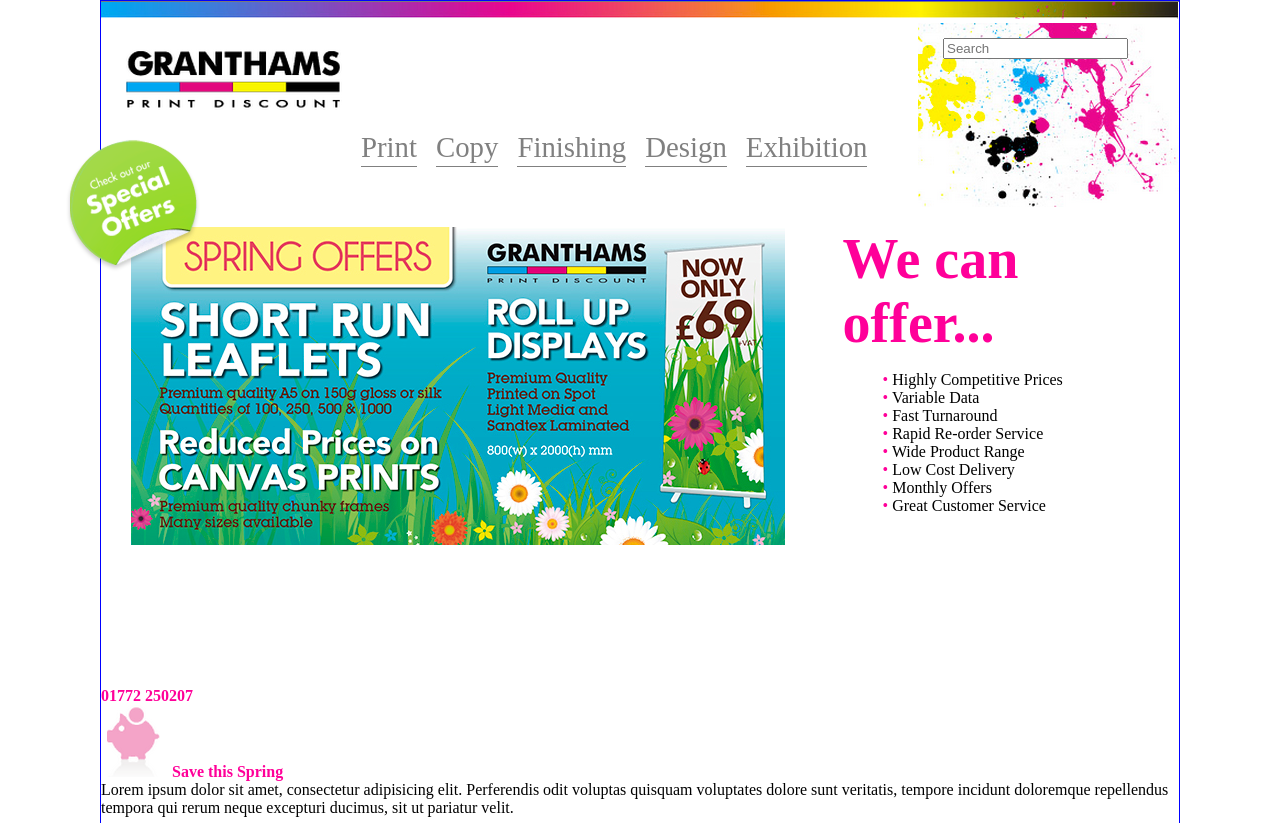
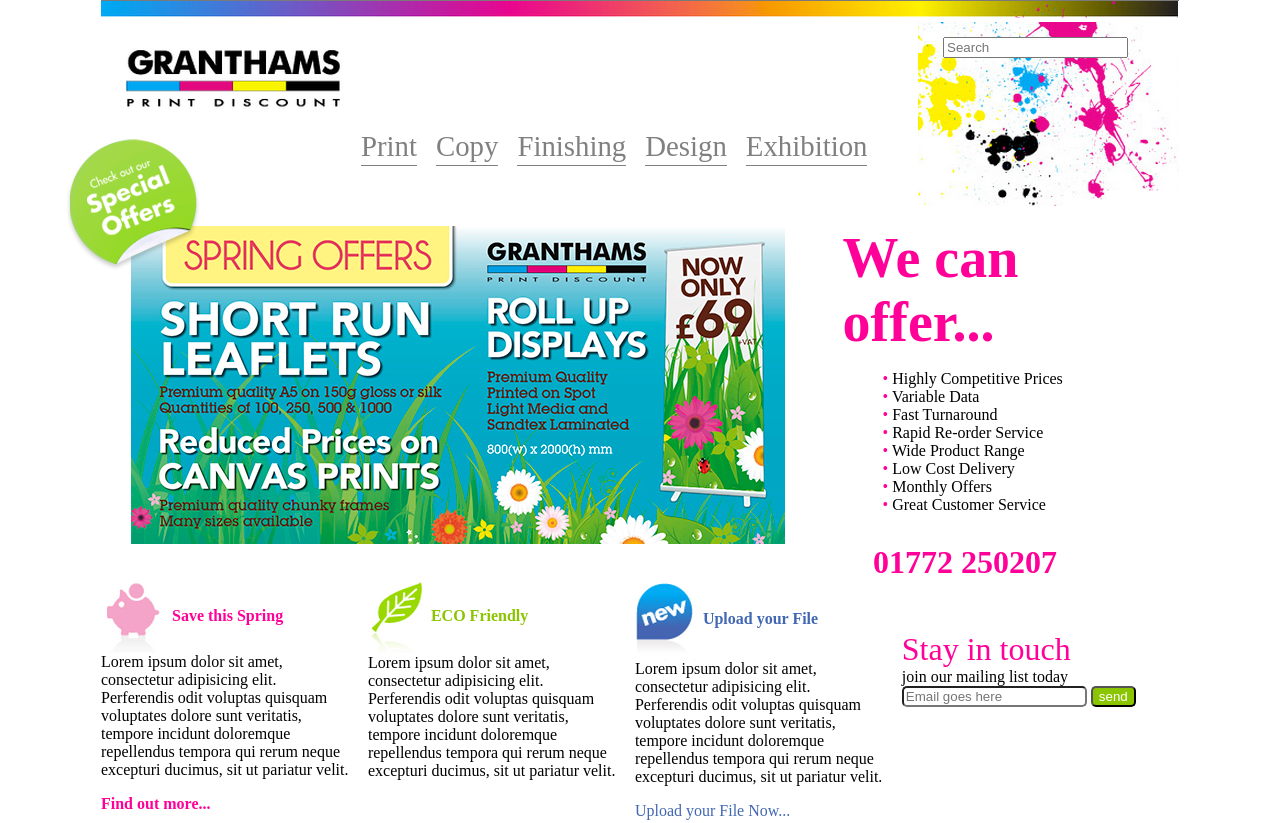
Before and after one commit to martileos/pw218311, a plain HTML site: page practica02css3/index.html in a window 1280 px wide. Shown: the top 823 px of the page. Drawn offline with Linux system fonts and the light colour scheme.

Commit message:
Practica02 - terminada

```diff
--- a/practica02css3/css/estilos.css
+++ b/practica02css3/css/estilos.css
@@ -1,5 +1,5 @@
 body{
-	border: 1px solid blue;
+	/*border: 1px solid blue;*/
 	font-size: 16px; /*1em*/
 	margin: 0px auto;
 	/*Requerimiento del cliente*/
@@ -38,7 +38,8 @@
 	float: right;
 }
 #primerseccion{
-	/*border: 1px solid orange;*/
+	/*border: 1px solid red;*/
+	height: 318px;
 	margin-top: 60px;
 }
 #primerseccion article{
@@ -62,12 +63,45 @@
 	color: #FF0099;
 	content: "• ";
 }
+#secc03art04{
+	padding-top: 50px;
+}
+#segundaseccion article{
+	padding-right: 122px;
+	text-align: right;
+}
+#terceraseccion article{
+	display: inline-block;
+	margin-right: 15px;
+	vertical-align: top;
+	width: 23%;
+}
+#terceraseccion article input[type="email"]{
+	border-radius: 5px;
+}
+#terceraseccion article input[type="button"]{
+	background: #8BC500;
+	border-radius: 5px;
+	color: white;
+}
+#terceraseccion article img{
+	vertical-align: middle;
+}
+.colorazul{
+	color: #4267B3;
+}
 .colorrosa{
 	color: #FF0099;
+}
+.colorverde{
+	color: #8BC500;
 }
 .letragrande{
 	font-size: 3.5em; /* 16 x 3.5 */
 }
+.letramediana{
+	font-size: 2em;
+}
 .nito{
 	font-weight: bold; /*negrita*/
 }
--- a/practica02css3/index.html
+++ b/practica02css3/index.html
@@ -82,7 +82,7 @@
 				Upload your File Now...
 			</span>
 		</article>
-		<article>
+		<article id="secc03art04">
 			<span class="colorrosa letramediana">
 				Stay in touch
 			</span>
```
